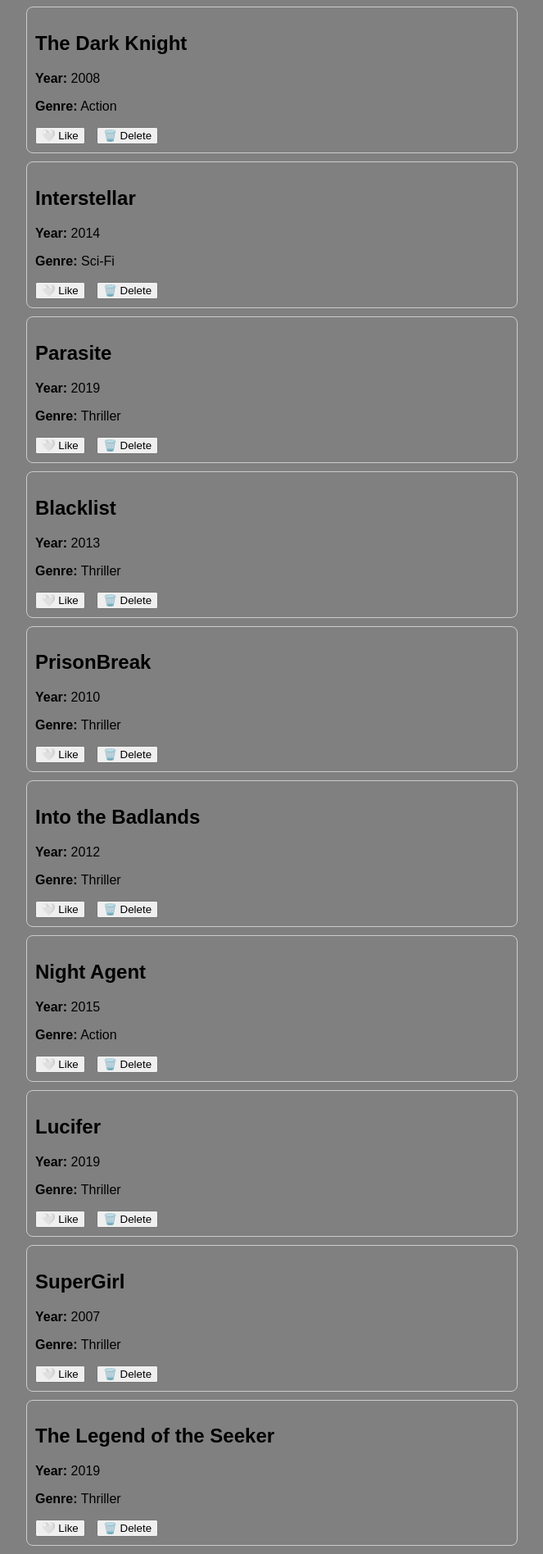
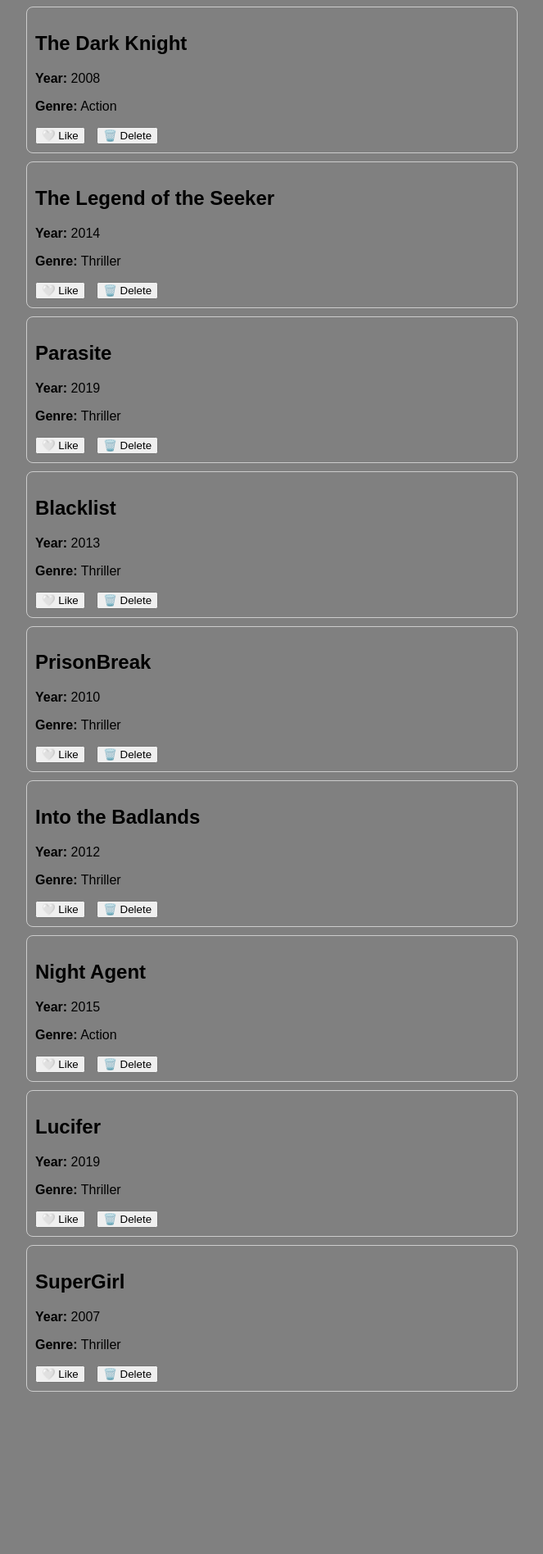
Before and after one commit to eddyfranc/MovieHive, a React (Vite) app in the folder MovieHive/: page / in a window 1280 px wide. Shown: the part 409-2305 px from the top of the page at 82% size, without its empty margins (308-971 px from the left). After the commit the page ends 2117 px from the top, so only its background shows below. Built offline with nearby package versions, Linux system fonts and the light colour scheme.

Commit message:
Update README.md with correct repository URL and local server port

```diff
--- a/MovieHive/src/App.jsx
+++ b/MovieHive/src/App.jsx
@@ -6,7 +6,7 @@
   const [movies, setMovies] = useState([
     { id: 1, title: 'Inception', year: 2010, genre: 'Sci-Fi', liked: false },
     { id: 2, title: 'The Dark Knight', year: 2008, genre: 'Action', liked: false },
-    { id: 3, title: 'Interstellar', year: 2014, genre: 'Sci-Fi', liked: false },
+    { id: 3, title: 'The Legend of the Seeker', year: 2014, genre: 'Thriller', liked: false },
     { id: 4, title: 'Parasite', year: 2019, genre: 'Thriller', liked: false },
     { id: 5, title: 'Blacklist', year: 2013, genre: 'Thriller', liked: false },
     { id: 6, title: 'PrisonBreak', year: 2010, genre: 'Thriller', liked: false },
@@ -14,7 +14,7 @@
     { id: 8, title: 'Night Agent', year: 2015, genre: 'Action', liked: false },
     { id: 9, title: 'Lucifer', year: 2019, genre: 'Thriller', liked: false },
     { id: 10, title: 'SuperGirl', year: 2007, genre: 'Thriller', liked: false },
-    { id: 11, title: 'The Legend of the Seeker', year: 2019, genre: 'Thriller', liked: false },
+
   ]);
 
   const [searchTerm, setSearchTerm] = useState('');
```
Also changed, not shown: 1 other file (tests, documents, lock files or other folders).
